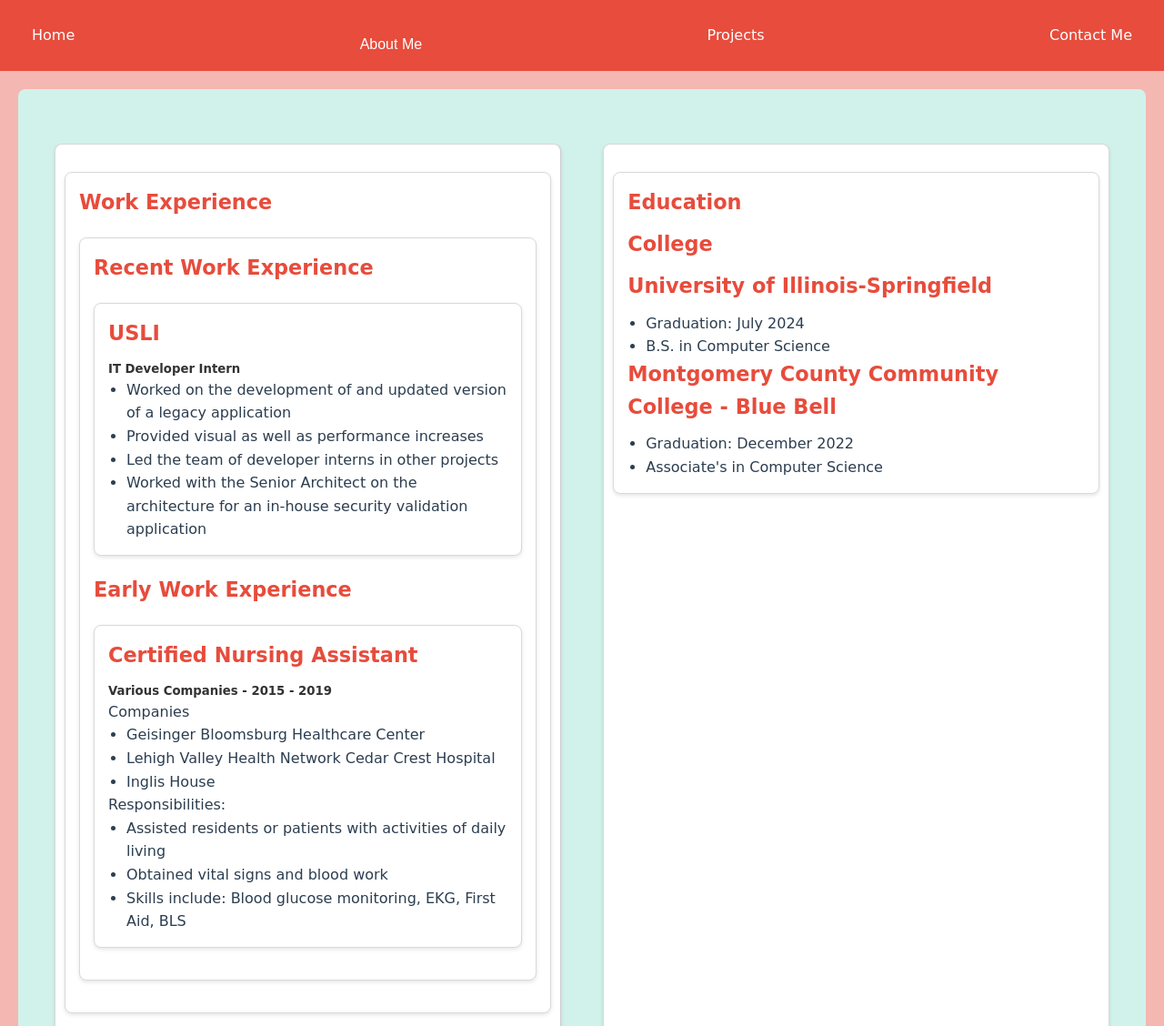
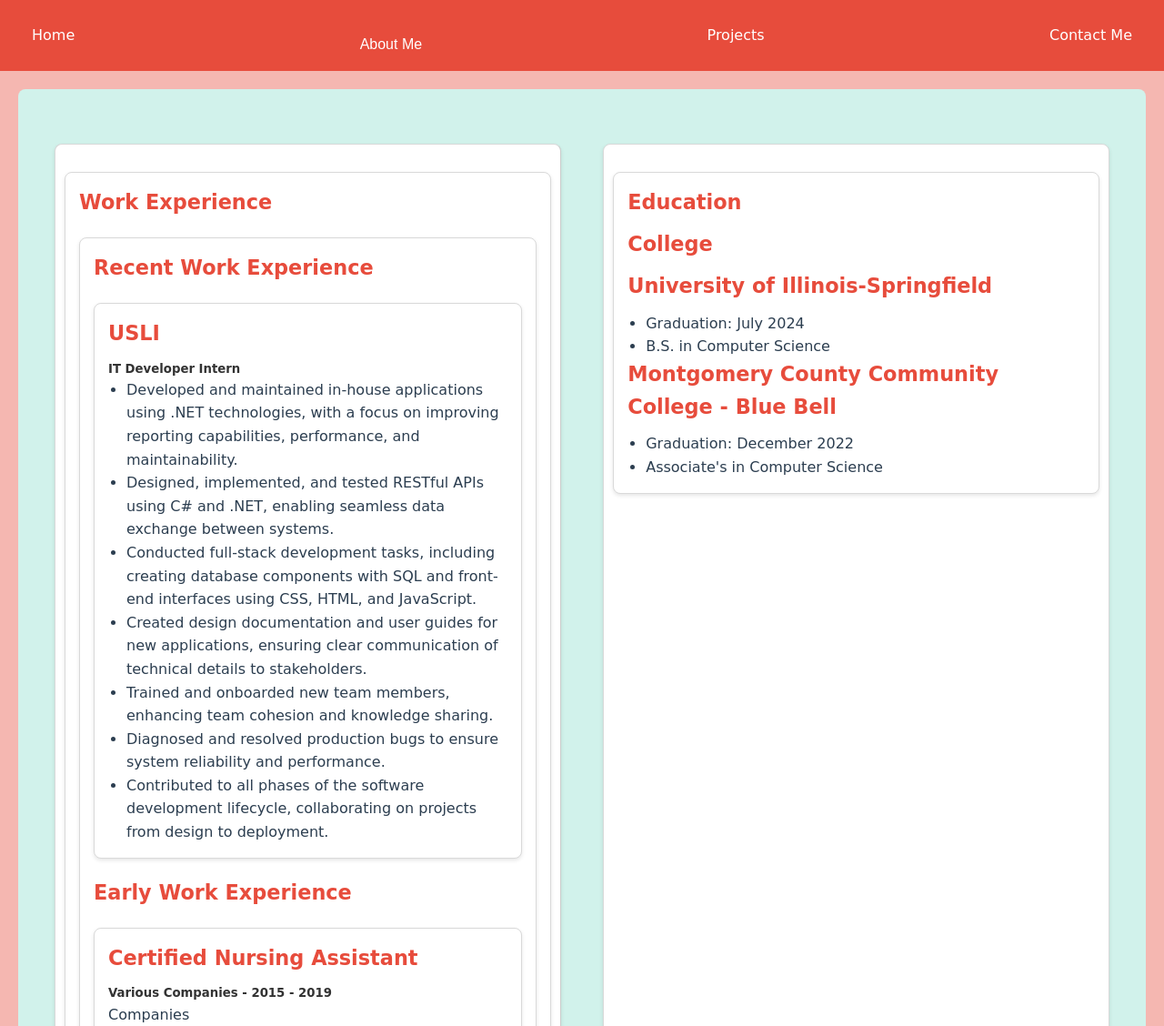
Before and after one commit to RMWarner9/portfolio, a plain HTML site: page work-education.html in a window 1280 px wide. Shown: the top 1128 px of the page at 91% size. Drawn offline with Linux system fonts and the light colour scheme.

Commit message:
updated job duties on work-education page

```diff
--- a/work-education.html
+++ b/work-education.html
@@ -35,10 +35,19 @@
 							<h4>USLI</h4>
 							<h5>IT Developer Intern</h5>
 							<ul>
-								<li>Worked on the development of and updated version of a legacy application</li>
-								<li>Provided visual as well as performance increases</li>
-								<li>Led the team of developer interns in other projects</li>
-								<li>Worked with the Senior Architect on the architecture for an in-house security validation application</li>
+								<li>Developed and maintained in-house applications using .NET technologies, with a focus on
+									improving reporting capabilities, performance, and maintainability. </li>
+								<li>Designed, implemented, and tested RESTful APIs using C# and .NET, enabling seamless
+									data exchange between systems.</li>
+								<li>Conducted full-stack development tasks, including creating database components with
+									SQL and front-end interfaces using CSS, HTML, and JavaScript. </li>
+								<li>Created design documentation and user guides for new applications, ensuring clear
+									communication of technical details to stakeholders. </li>
+								<li>Trained and onboarded new team members, enhancing team cohesion and knowledge
+									sharing. </li>
+								<li>Diagnosed and resolved production bugs to ensure system reliability and performance. </li>
+								<li>Contributed to all phases of the software development lifecycle, collaborating on projects
+									from design to deployment. </li>
 							</ul>
 					</section>
 
```
